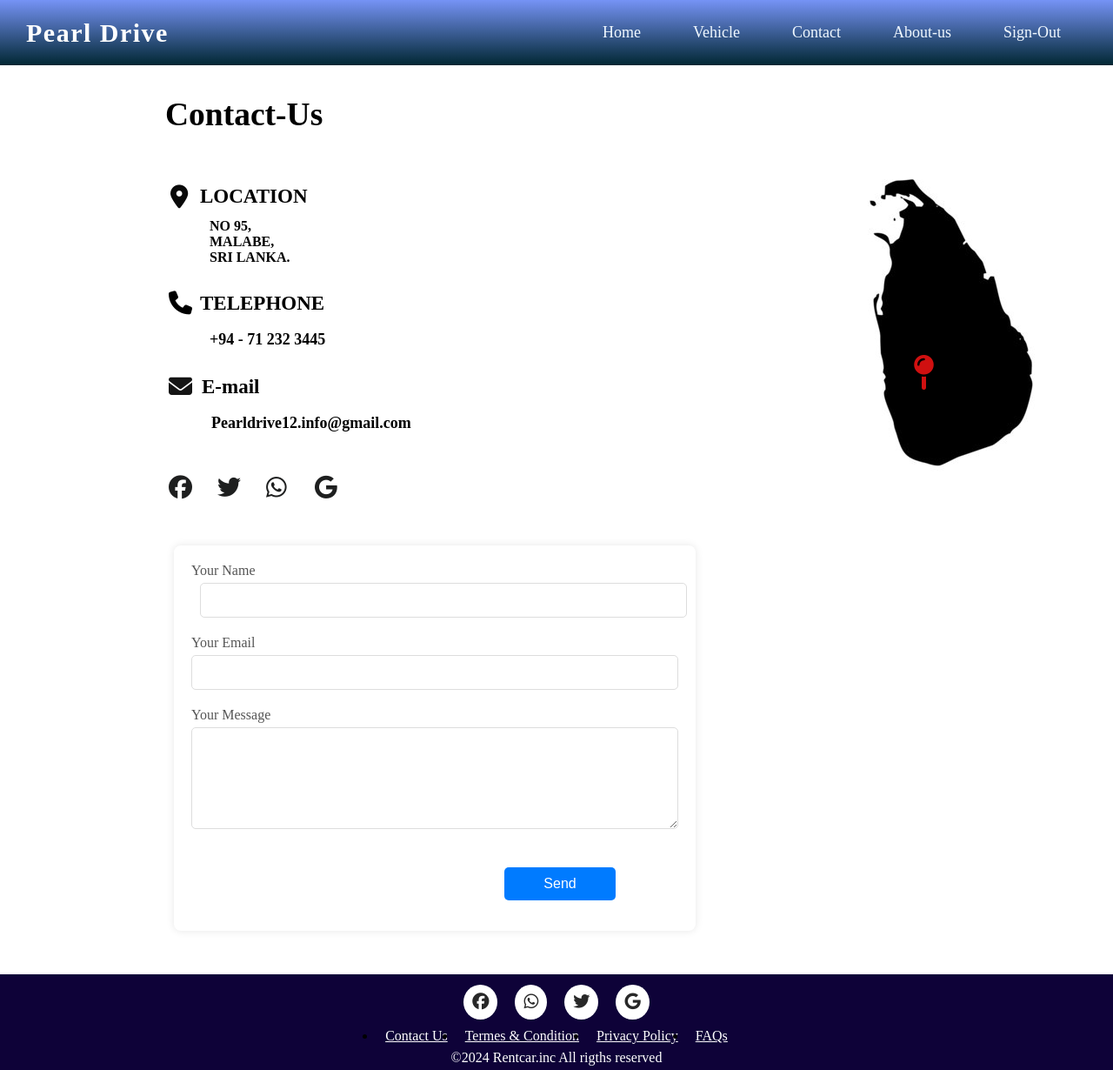
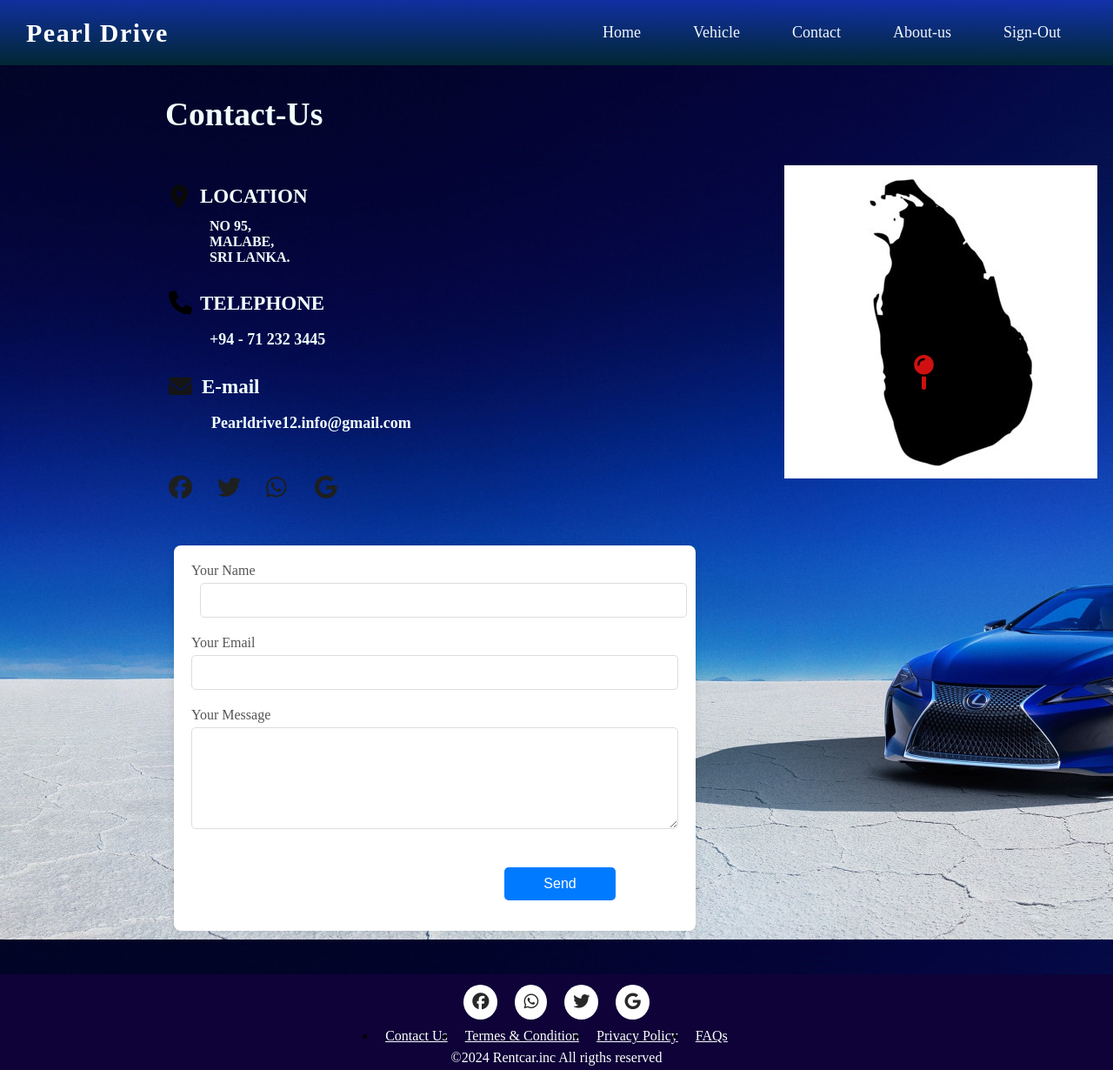
Before and after one commit to Umindu2003/vehicle_rent, a PHP site: page /contact.html in a window 1280 px wide. Shown: the whole page at 87% size. Run offline with PHP 8.4, Linux system fonts and the light colour scheme.

Commit message:
contact
contact us page eke background ek wenas kr

```diff
--- a/contact.html
+++ b/contact.html
@@ -33,37 +33,39 @@
 
 
         <div class="contact">
-            <h2>Contact-Us</h2>
+            <h2 style="color: azure;">Contact-Us</h2>
 
         </div>
         <div class="all">
         <div class="icon"><i class="fa fa-map-marker-alt"></i></div>
 
         <div class="location">
-            <p>LOCATION</p>
-            <div class="text"><p>NO 95,<br>MALABE,<br>SRI LANKA.</p></div>
+            <p style="color: azure;"> LOCATION </p>
+            <div class="text"><p style="color: azure;">NO 95,<br>MALABE,<br>SRI LANKA.</p></div>
         </div>
 
 
         <div class="icon"><i class="	fa fa-phone"></i></div>
 
         <div class="tele">
-            <p>TELEPHONE</p>
-            <div class="teleP"><p>+94 - 71 232 3445</p></div>
+            <p style="color: azure;">TELEPHONE</p>
+            <div class="teleP"><p style="color: azure;">+94 - 71 232 3445</p></div>
         </div>
 
 
         <div class="icon"><i class= "fa fa-envelope"></i></div>
         <div class="mail">
-            <p>E-mail</p>
-            <div class="mailP"><p>Pearldrive12.info@gmail.com</p></div>
+            <p style="color: azure;">E-mail</p>
+            <div class="mailP"><p style="color: azure;">Pearldrive12.info@gmail.com</p></div>
         </div>
 
-        <div class="icon"><a href=""><i class= "fa-brands fa-facebook"></i></a></div>
-        <div class="icon"><a href=""><i class= "fa-brands fa-twitter"></i></a></div>
-        <div class="icon"><a href=""><i class= "fa-brands fa-whatsapp"></i></a></div>
-        <div class="icon"><a href=""><i class= "fa-brands fa-google"></i></a></div>
-        <div class="icon"><i class= "fa fa-map-pin"></i></div>
+        <div class="icon-contact">
+            <div class="icon"><a href=""><i class= "fa-brands fa-facebook"></i></a></div>
+            <div class="icon"><a href=""><i class= "fa-brands fa-twitter"></i></a></div>
+            <div class="icon"><a href=""><i class= "fa-brands fa-whatsapp"></i></a></div>
+            <div class="icon"><a href=""><i class= "fa-brands fa-google"></i></a></div>
+            <div class="icon"><i class= "fa fa-map-pin"></i></div>
+        </div>
     </div>
         <!-- form -->
 
--- a/stylescontact.css
+++ b/stylescontact.css
@@ -9,7 +9,9 @@
     height: 443px;
     margin-left: 200px;
 }
-
+.icon-contact{
+    color: #fff;
+}
 h1 {
     text-align: center;
     color: #333;
@@ -71,3 +73,6 @@ button:hover {
     margin-top: -89px;
     color: #d01010;
 }
+body{
+    background-image: url(images/wallpaper3.jpg);
+}
```
